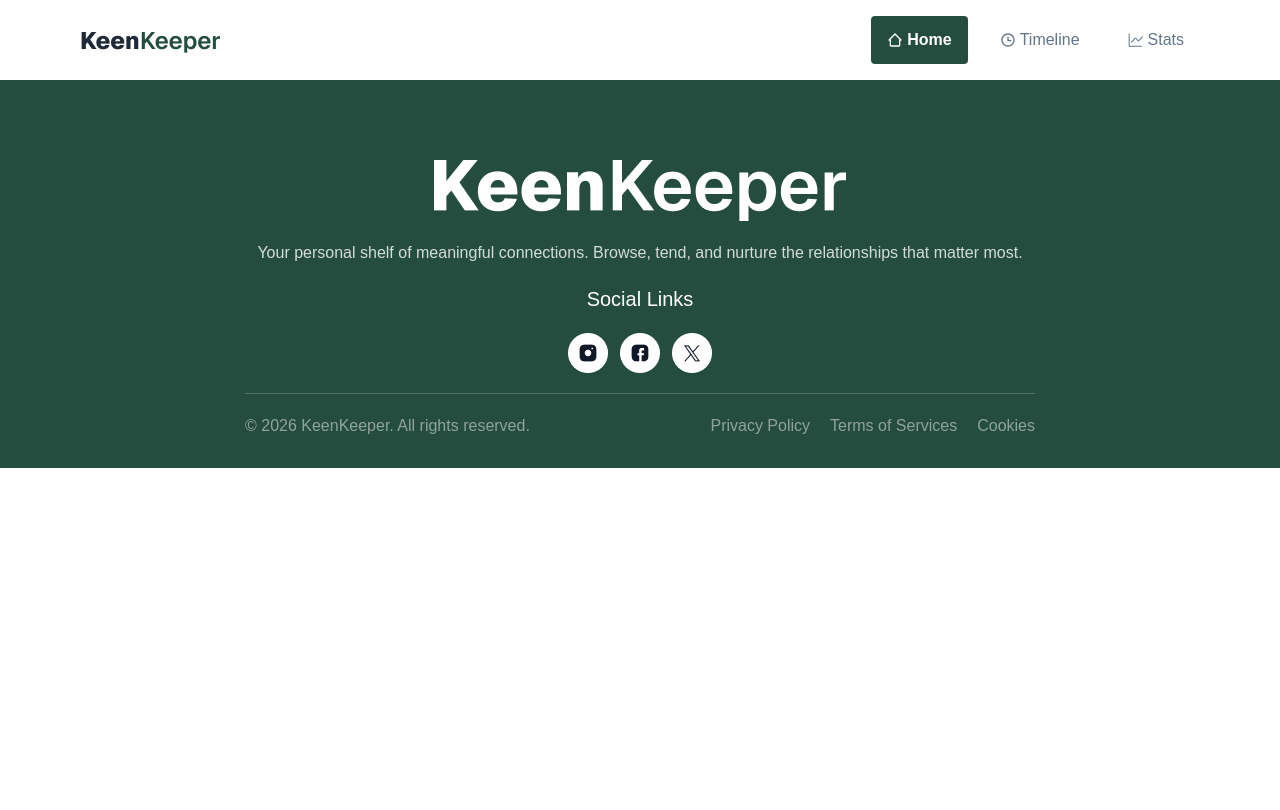
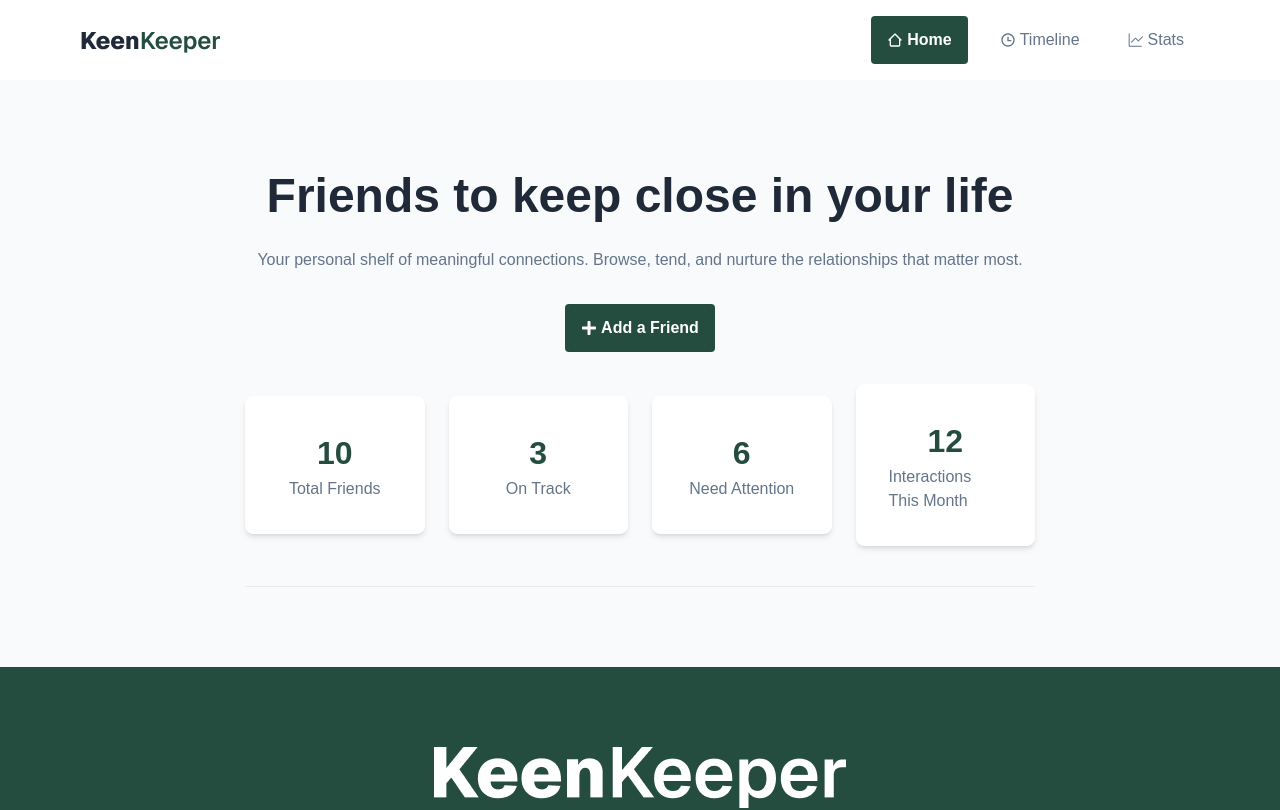
Before and after one commit to RotnoDas/Keen-keeper, a React (Vite) app: page / in a window 1280 px wide. Shown: the top 810 px of the page. Built offline with nearby package versions, Linux system fonts and the light colour scheme.

Commit message:
Banner added

```diff
--- /dev/null
+++ b/src/components/all-friends/Friends.jsx
@@ -0,0 +1,9 @@
+const Friends = () => {
+    return (
+        <div>
+
+        </div>
+    );
+};
+
+export default Friends;
--- /dev/null
+++ b/src/components/banner/Banner.jsx
@@ -0,0 +1,34 @@
+import { FaPlus } from "react-icons/fa";
+
+const Banner = () => {
+    return (
+        <div className="max-sm:px-1 sm:px-2 md:px-3 lg:px-5 xl:px-61.25 max-sm:py-3 sm:py-5 md:py-7 lg:py-20 bg-[#F8FAFC] space-y-10">
+            <div className="flex flex-col justify-center items-center w-full">
+                <h1 className="geist font-bold text-[48px] leading-[auto] tracking-[0%] text-[#1F2937] mb-4">Friends to keep close in your life</h1>
+                <p className="geist font-normal text-[16px] leading-[auto] tracking-[0%] text-[#64748B] mb-8">Your personal shelf of meaningful connections. Browse, tend, and nurture the relationships that matter most.</p>
+                <button className="px-4 py-3 rounded-sm bg-[#244D3F] flex items-center gap-1 geist font-semibold text-[16px] leading-[auto] tracking-[0%] text-[#FFFFFF] mb-8"><FaPlus />Add a Friend</button>
+                <div className="flex max-sm:flex-col sm:flex-row md:flex-row lg:flex-row items-center justify-between gap-6 w-full">
+                    <div className="p-8 flex flex-col items-center justify-center rounded-lg bg-[#FFFFFF] border border-[#FFFFFF] w-1/4 shadow-md max-sm:w-full sm:w-1/4 md:w-1/4 lg:w-1/4 h-full">
+                        <h1 className="geist font-semibold text-[32px] leading-[auto] tracking-[0%] text-[#244D3F]">10</h1>
+                        <p className="geist font-normal text-[16px] leading-[auto] tracking-[0%] text-[#64748B]">Total Friends</p>
+                    </div>
+                    <div className="p-8 flex flex-col items-center justify-center rounded-lg bg-[#FFFFFF] border border-[#FFFFFF] w-1/4 shadow-md max-sm:w-full sm:w-1/4 md:w-1/4 lg:w-1/4 h-full">
+                        <h1 className="geist font-semibold text-[32px] leading-[auto] tracking-[0%] text-[#244D3F]">3</h1>
+                        <p className="geist font-normal text-[16px] leading-[auto] tracking-[0%] text-[#64748B]">On Track</p>
+                    </div>
+                    <div className="p-8 flex flex-col items-center justify-center rounded-lg bg-[#FFFFFF] border border-[#FFFFFF] w-1/4 shadow-md max-sm:w-full sm:w-1/4 md:w-1/4 lg:w-1/4 h-full">
+                        <h1 className="geist font-semibold text-[32px] leading-[auto] tracking-[0%] text-[#244D3F]">6</h1>
+                        <p className="geist font-normal text-[16px] leading-[auto] tracking-[0%] text-[#64748B]">Need Attention</p>
+                    </div>
+                    <div className="p-8 flex flex-col items-center justify-center rounded-lg bg-[#FFFFFF] border border-[#FFFFFF] w-1/4 shadow-md max-sm:w-full sm:w-1/4 md:w-1/4 lg:w-1/4 h-full">
+                        <h1 className="geist font-semibold text-[32px] leading-[auto] tracking-[0%] text-[#244D3F]">12</h1>
+                        <p className="geist font-normal text-[16px] leading-[auto] tracking-[0%] text-[#64748B]">Interactions This Month</p>
+                    </div>
+                </div>
+            </div>
+            <hr className="border-[#E9E9E9] w-full"></hr>
+        </div>
+    );
+};
+
+export default Banner;
--- a/src/pages/homepage/Homepage.jsx
+++ b/src/pages/homepage/Homepage.jsx
@@ -1,7 +1,11 @@
+import Friends from "../../components/all-friends/Friends";
+import Banner from "../../components/banner/Banner";
+
 const Homepage = () => {
     return (
         <div>
-
+            <Banner></Banner>
+            <Friends></Friends>
         </div>
     );
 };
```
Also changed, not shown: src/App.css (added), src/App.jsx (added).
